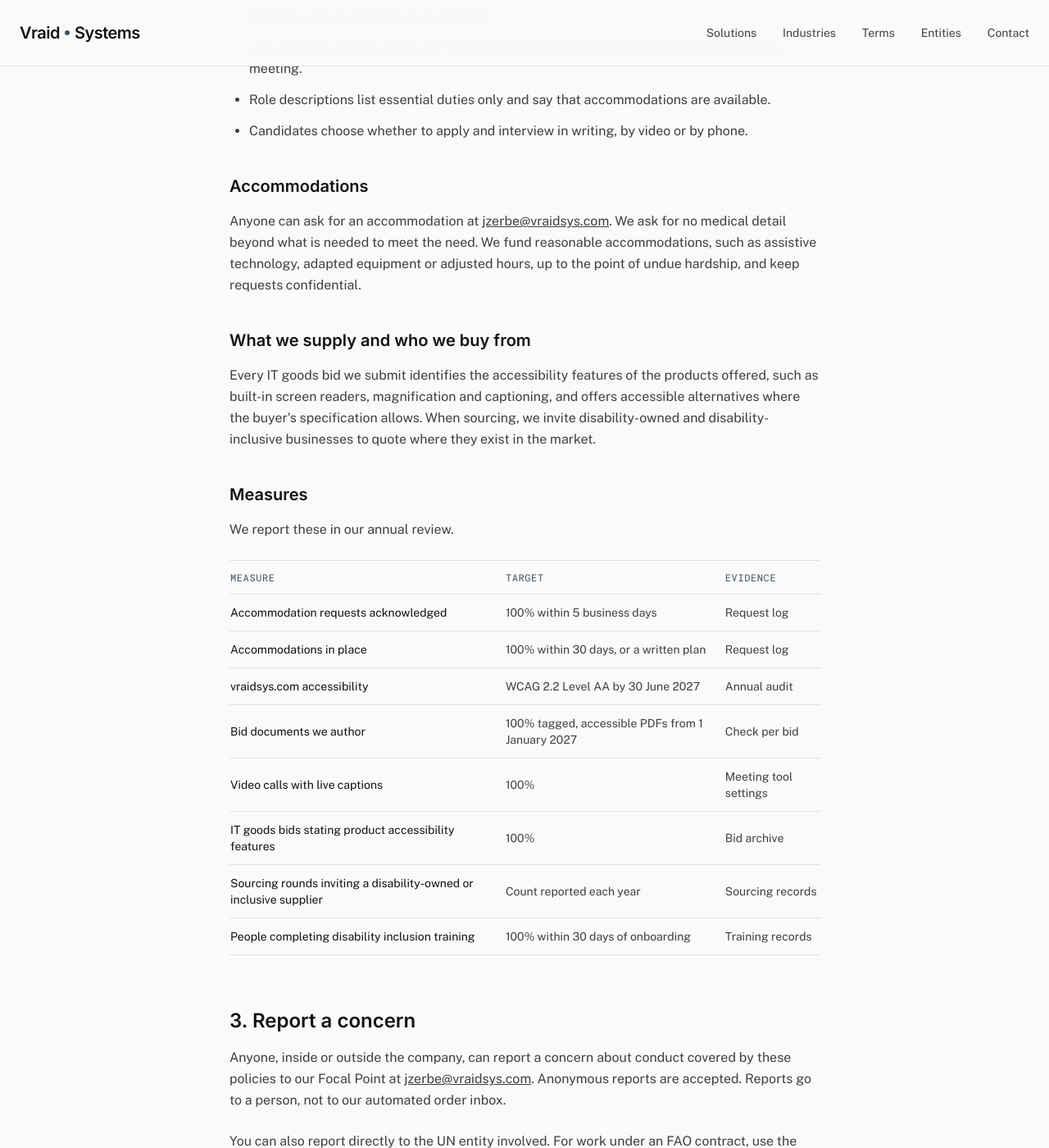
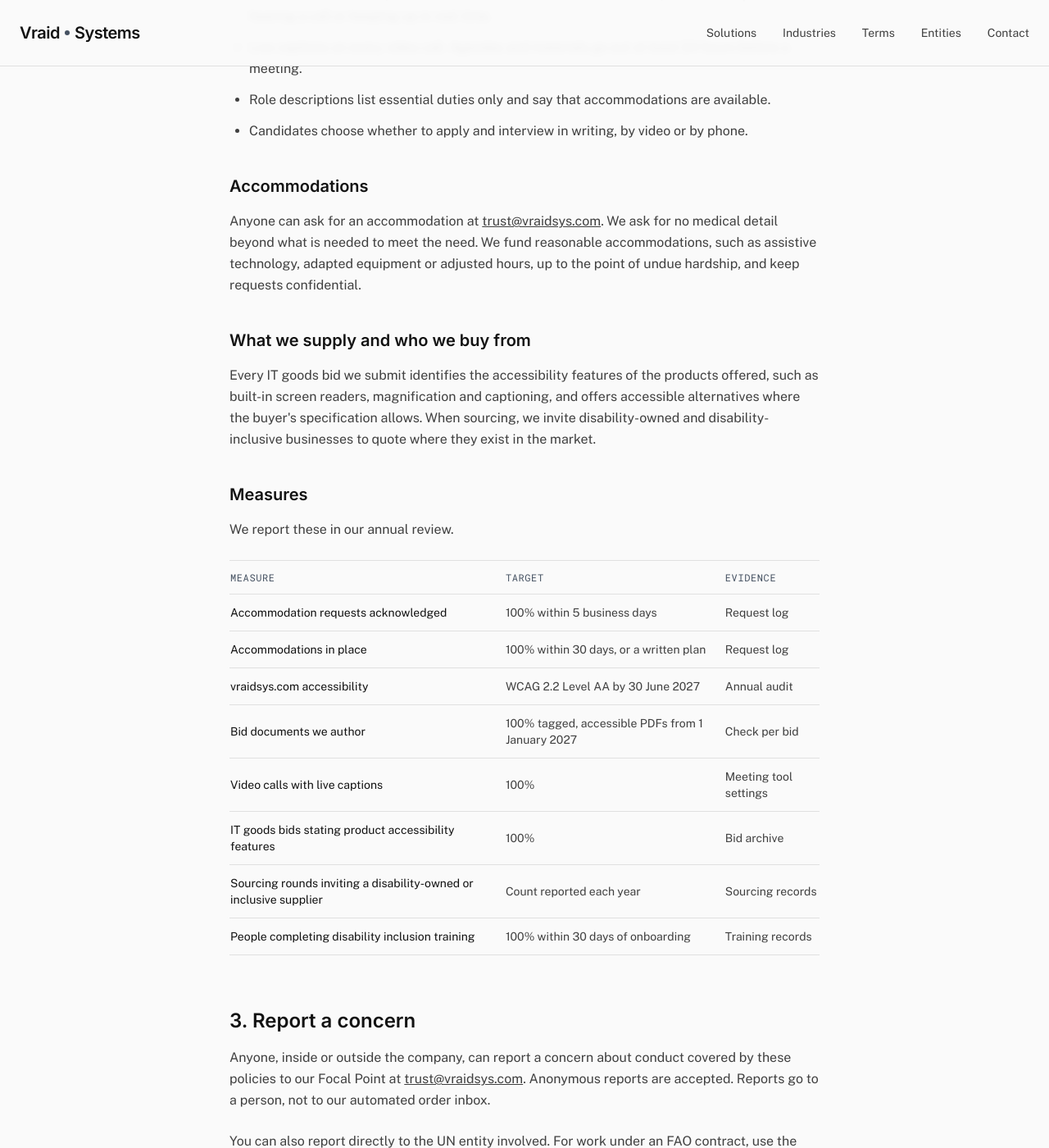
Before and after one commit to Vraid-Systems/Vraid-Systems.github.io, a Jekyll site: the page built from conduct.html, in a window 1280 px wide and 1400 px high, scrolled down 2327 px. Shown: the whole window at 82% size. Built offline with Jekyll 4.4.1, drawn with Linux system fonts in a browser that asks for light colours.

Commit message:
Route conduct reports to trust@ instead of a personal address
Co-Authored-By: Claude Opus 5.5 <noreply@anthropic.com>
Claude-Session: https://claude.ai/code/session_012pkeRFdnKKMdrL9qiLusBp

```diff
--- a/_config.yml
+++ b/_config.yml
@@ -4,7 +4,7 @@ about:
   ru: Vraid Systems работает с государственными учреждениями, университетами и международными организациями. Мы находим специализированные, снятые с производства и малотиражные позиции, которые другие поставщики отказываются котировать, а также создаем системы для работы с данными и программное обеспечение, по возможности на платформах, на которые у вас уже есть лицензии. Цена фиксирована, а оплата производится только после приемки поставки.
 contact: sales@vraidsys.com
 # Focal Point for the conduct and inclusion policies (conduct.html). Keep this a person, not the automated sales inbox.
-conduct_contact: jzerbe@vraidsys.com
+conduct_contact: trust@vraidsys.com
 description:
   en: Firm-Fixed-Price. Paid on Acceptance.
   es: Precio Fijo en Firme. Pago Contra Aceptación.
```
